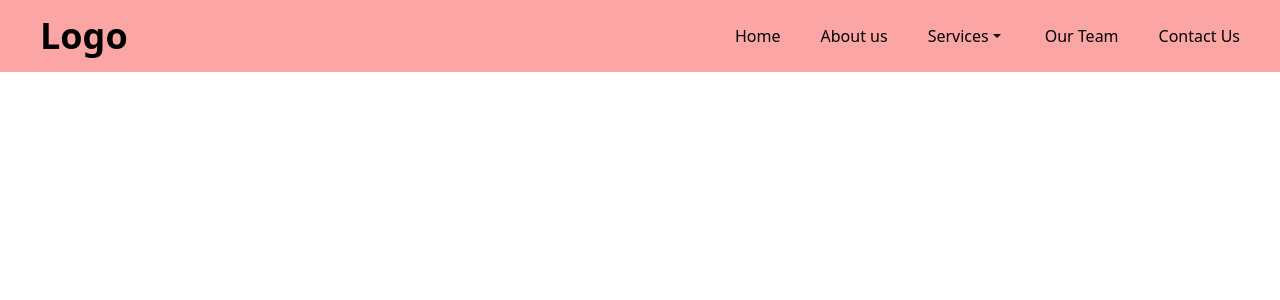
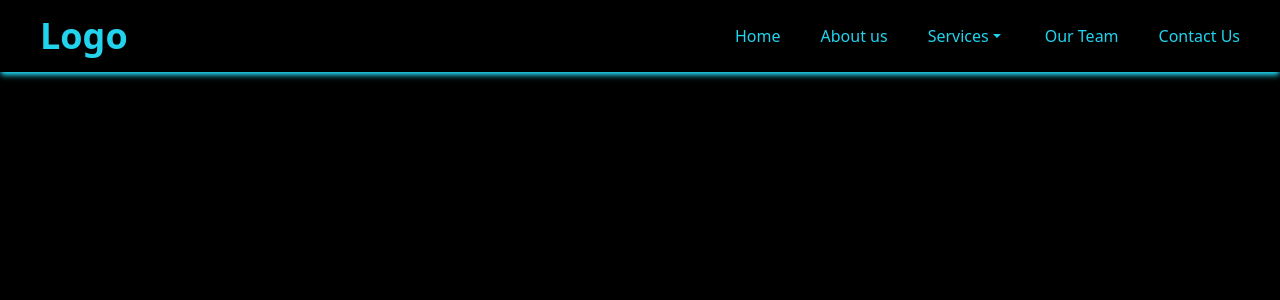
Before and after one commit to viditparashar96/cyber, a React (Create React App) app: page / in a window 1280 px wide. Shown: the top 300 px of the page. Built offline with nearby package versions, Linux system fonts and the light colour scheme.

Commit message:
changed nav color

```diff
--- a/src/App.js
+++ b/src/App.js
@@ -9,7 +9,7 @@ import Contact from './pages/Contact';
 
 function App() {
   return (
-    <div>
+    <div className='bg-black w-full h-[100vh]'>
      <Navbar/>
 
 
--- a/src/components/Navbar.jsx
+++ b/src/components/Navbar.jsx
@@ -59,12 +59,12 @@ function Navbar() {
   }, [location.pathname]);
 
   return (
-    <div className='relative'>
-      <div className='flex z-20 w-full bg-red-300 items-center justify-between p-4 px-6 md:px-10'>
+    <div className='relative shadow-cyan-400 shadow-md'>
+      <div className='flex z-20 w-full  items-center justify-between p-4 px-6 md:px-10'>
         <div>
-          <h1 className='text-4xl font-bold'>Logo</h1>
+          <h1 className='text-4xl font-bold  text-cyan-400'>Logo</h1>
         </div>
-        <div className=' md:flex hidden items-center space-x-10 relative'>
+        <div className=' md:flex hidden items-center space-x-10 relative text-cyan-400'>
           <NavLink to="/">Home</NavLink>
           <NavLink to="/about">About us</NavLink>
           <div className='flex items-center group '>
@@ -90,7 +90,7 @@ function Navbar() {
         <div className='block md:hidden'>
           <button onClick={handleClick}>
 
-            <AiOutlineMenu />
+            <AiOutlineMenu  color='aqua'/>
           </button>
         </div>
 
```
